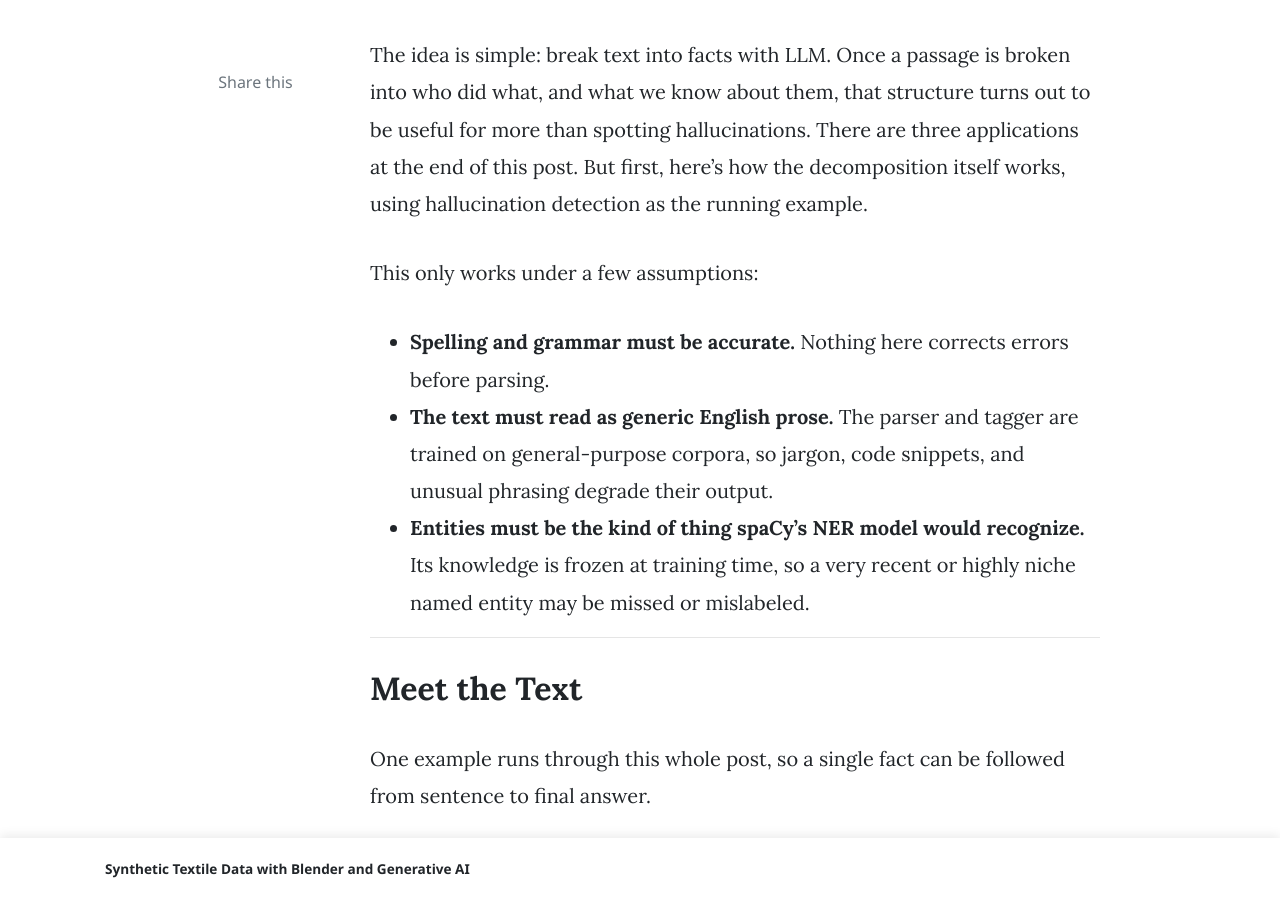
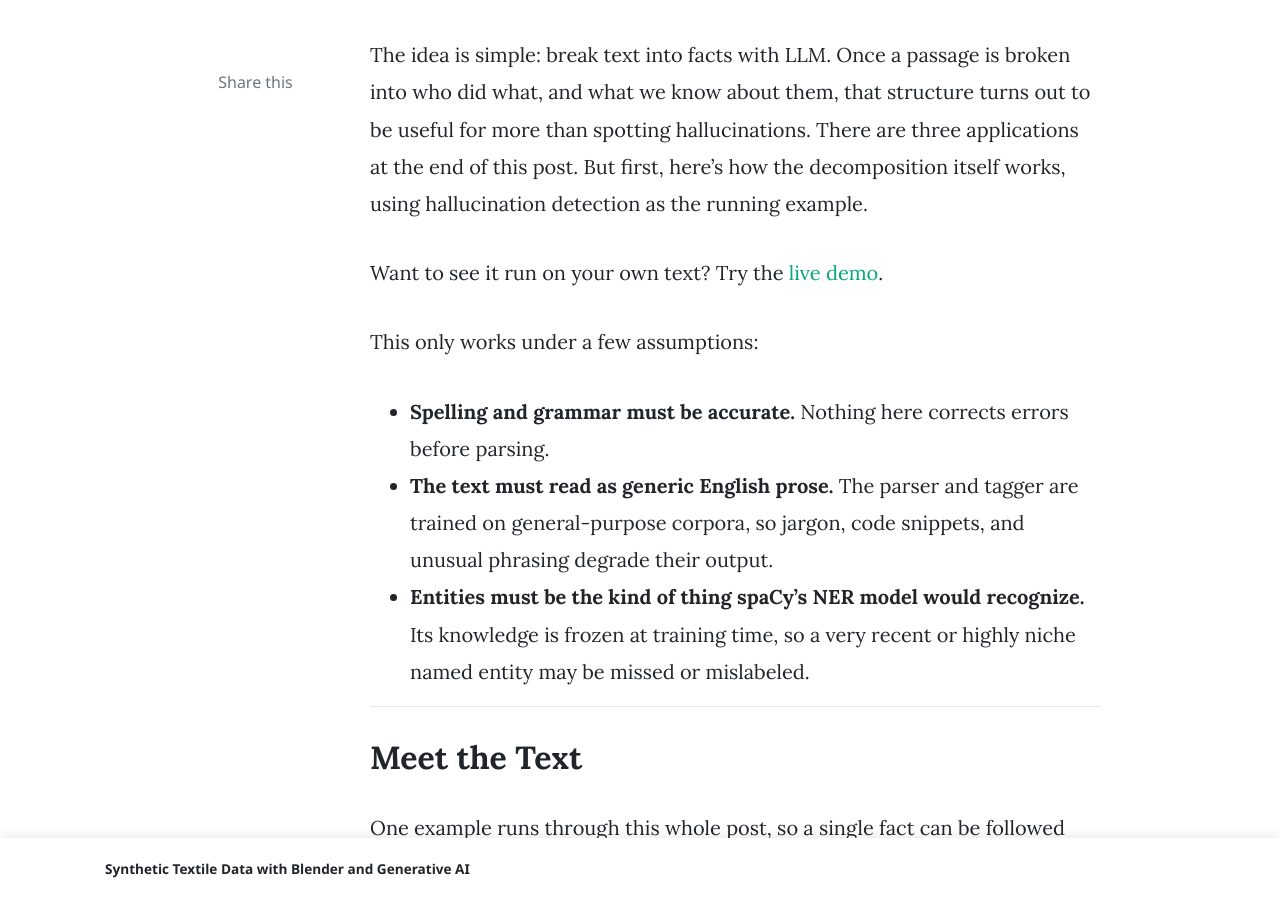
Before and after one commit to karthikziffer/karthikziffer.github.io, a Jekyll site: the page built from _posts/2026-07-12-hallucination-detection-without-LLM.md, in a window 1280 px wide and 900 px high, scrolled down 840 px. Built offline with Jekyll 4.4.1, drawn with Linux system fonts in a browser that asks for light colours; nearby versions of some CDN libraries; comment, search, counter and statistics services are not loaded.

Commit message:
feat: added live demo link

```diff
--- a/_posts/2026-07-12-hallucination-detection-without-LLM.md
+++ b/_posts/2026-07-12-hallucination-detection-without-LLM.md
@@ -14,6 +14,8 @@ Hallucination detection happens at two levels: semantic and factual. A software
 ## The Idea
 
 The idea is simple: break text into facts with LLM. Once a passage is broken into who did what, and what we know about them, that structure turns out to be useful for more than spotting hallucinations. There are three applications at the end of this post. But first, here's how the decomposition itself works, using hallucination detection as the running example.
+
+Want to see it run on your own text? Try the [live demo](https://hallucination-detector-tbv5.onrender.com/).
 
 This only works under a few assumptions:
 
```
